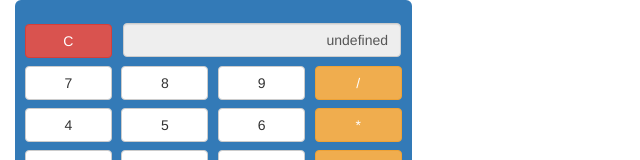
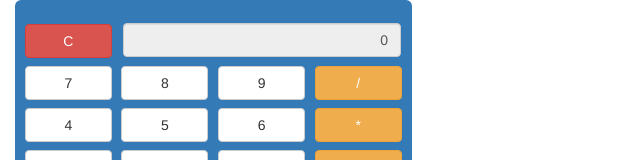
Before and after one commit to rodrigorunner/JS-Projects, an Angular app in the folder Angular/calculator/: page / in a window 1280 px wide. Shown: the top 160 px of the page, without its empty margins (0-640 px from the left). Built offline with nearby package versions, Linux system fonts and the light colour scheme.

Commit message:
verificar por que a operação não está sendo definida

```diff
--- a/Angular/calculator/src/app/calculadora/components/calculadora.component.ts
+++ b/Angular/calculator/src/app/calculadora/components/calculadora.component.ts
@@ -1,4 +1,5 @@
 import { Component, OnInit } from '@angular/core';
+import { CalculadoraService } from '../services/calculadora.service';
 
 @Component({
   selector: 'app-calculadora',
@@ -7,9 +8,129 @@ import { Component, OnInit } from '@angular/core';
 })
 export class CalculadoraComponent implements OnInit {
 
-  constructor() { }
+  private numero1: string;
+  private numero2: string;
+  private operacao: string = null;
+  private resultado: number
+
+  constructor(private calculadoraService: CalculadoraService) { }
 
   ngOnInit(): void {
+    this.limpar();
   }
 
+  /**
+   * Reinicia todos os operadores para o valor padrão
+   *
+   * @return void
+   */
+  limpar() {
+    this.numero1 = '0';
+    this.numero2 = null;
+    this.operacao = null;
+    this.resultado = null;
+  }
+
+  /**
+   * Adiciona o número selecionado
+   *
+   * @param numero string
+   * @return void
+   */
+  adicionaNumero(numero: string): void {
+    if(this.operacao == null) {
+      this.numero1 = this.concatenarNumero(this.numero1, numero)
+    } else {
+      this.numero2 = this.concatenarNumero(this.numero2, numero);
+    }
+  }
+
+  /**
+   * Função responsável por concatenar número
+   *
+   * @param numConcat string
+   * @param numAtual string
+   * @return string
+   */
+  concatenarNumero(numAtual: string, numConcat: string): string {
+    // caso contenha '0' ou null reinicia o valor
+    if(numAtual === '0' || numAtual === null) {
+      numAtual = ''
+    }
+
+    // caso não tenha um ponto, adicione um
+    if(numConcat === '.' && numAtual === '') {
+      return '0.'
+    }
+
+    // caso '.' digitado e já contem um, não retorne nada
+    if(numConcat === '.' && numAtual.indexOf('.') > -1 ) {
+      return numAtual;
+    }
+    return numAtual + numConcat;
+  }
+
+  /**
+   * Executa lógica quando um operador for selecionado.
+   * Caso já possua uma operação selecionada, excuta a
+   * operação anterior, e define a nova operação.
+   *
+   * @param string operacao
+   * @return void
+   */
+  definirOperacao(operacao: string): void {
+    // apenas define a operação caso não exista uma
+    if(operacao === null) {
+      this.operacao = operacao
+      return;
+    }
+
+    /* Caso tenha definida e número 2 selecionado,
+       efetua o cálculo da operação */
+   if(this.numero2 !== null) {
+    this.resultado = this.calculadoraService.calcular(
+      parseFloat(this.numero1),
+      parseFloat(this.numero2),
+      this.operacao
+    )
+    this.operacao = operacao;
+    this.numero1 = this.resultado.toString();
+    this.numero2 = null;
+    this.resultado = null;
+   }
+  }
+
+  /**
+   * Efetuar cálculo de uma operação
+   *
+   * @return void
+   */
+  calcular():void {
+    if(this.numero2 === null) {
+      return;
+    }
+
+    this.resultado = this.calculadoraService.calcular(
+      parseFloat(this.numero1),
+      parseFloat(this.numero2),
+      this.operacao
+    )
+  }
+
+  /**
+   * Retorna o valor a ser exibido na tela da calculadora
+   *
+   * @return string
+   */
+  get display(): string {
+    if(this.resultado !== null) {
+      return this.resultado.toString();
+    }
+
+    if(this.numero2 !== null) {
+      return this.numero2;
+    }
+
+    return this.numero1;
+  }
 }
```
